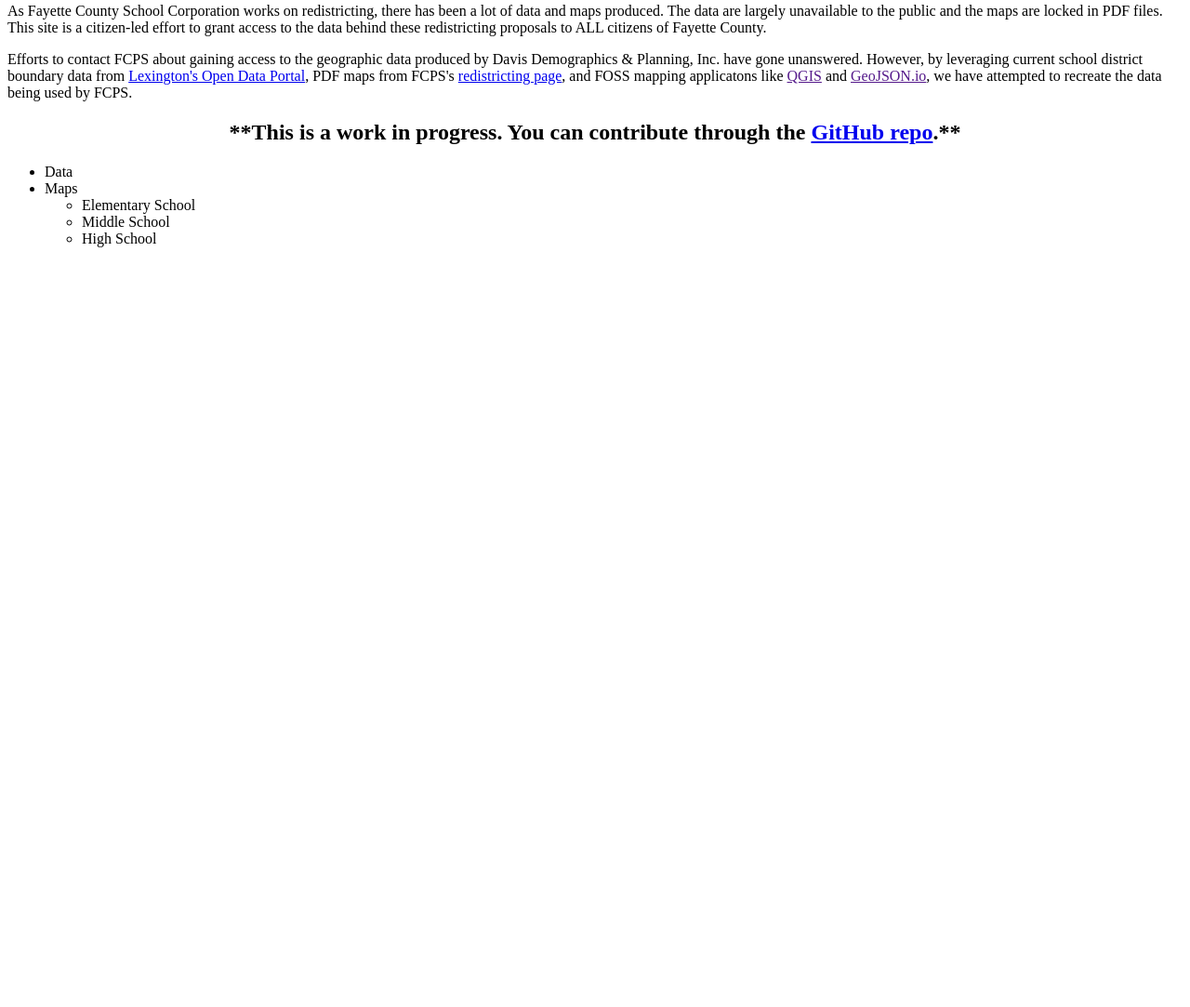
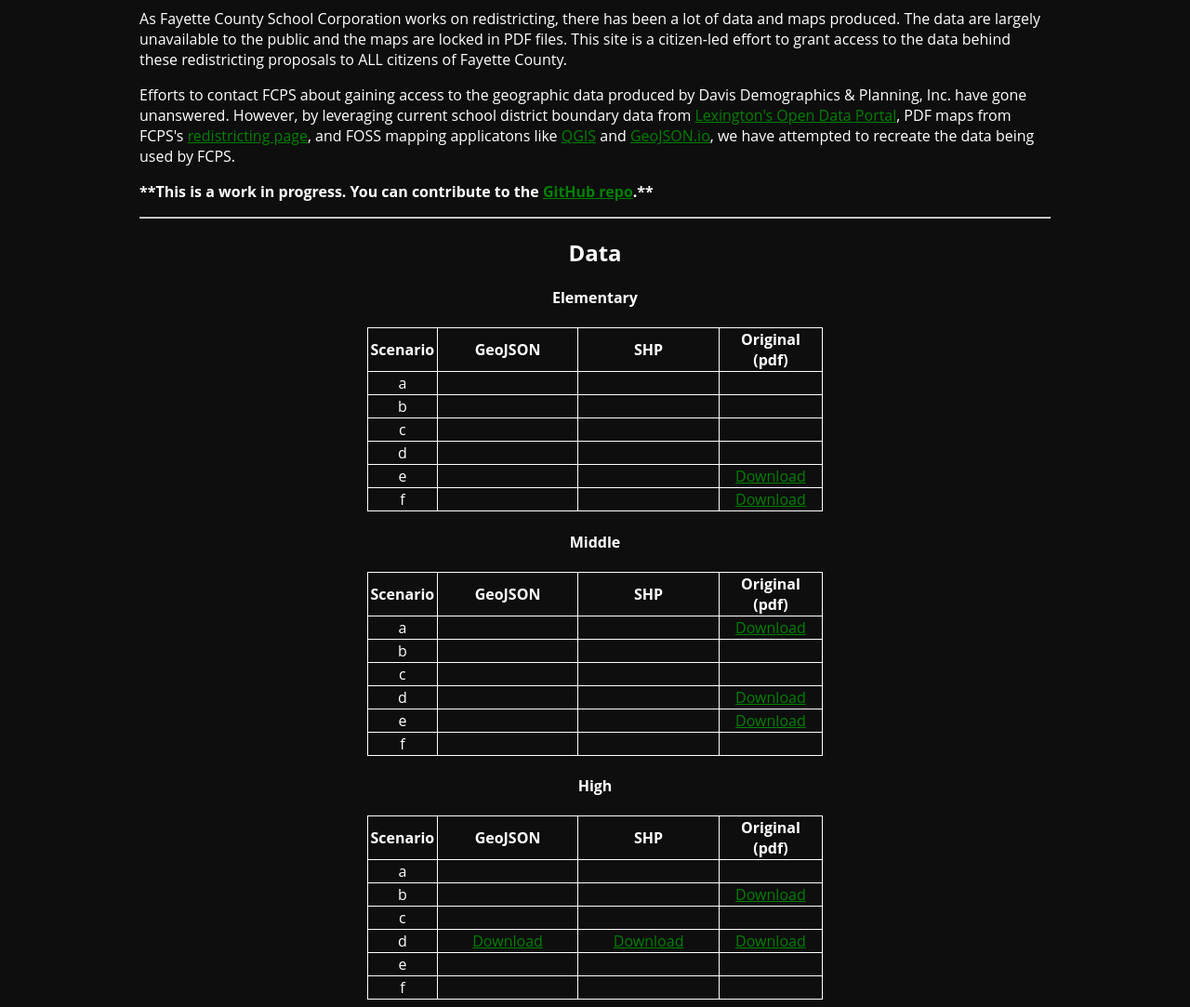
Before and after one commit to maptastik/fcps-redistricting, a plain HTML site: page index.html in a window 1280 px wide. Shown: the part 77-1160 px from the top of the page at 93% size. Before the commit the page ends 800 px from the top, so only its background shows below. Drawn offline with Linux system fonts and the light colour scheme.

Commit message:
add links to content, format page

```diff
--- a/index.html
+++ b/index.html
@@ -4,25 +4,200 @@
 	<meta charset="UTF-8">
 	<title>FCSC Redistricting Proposals</title>
 	<style>
-		h1, h2 {
+		html, body {
+			font-family: 'Open Sans', sans-serif;
+			color: white;
+			background-color: #0e0e0e;
+		}
+		.site-container {
+			max-width:980px;
+			margin-left: auto;
+			margin-right: auto;
+		}
+		h1, h2, h3, h4 {
 			text-align: center;
 		}
+		a {
+			color: green;
+		}
+		table {
+			margin-right: auto;
+			margin-left: auto;
+			border-collapse: collapse;
+			width: 50%;
+		}
+		table, th, td {
+			text-align: center;
+			border: 1px solid white;
+		}
+		#col-1{
+			width:7%;
+		}
+		#col-2, #col-3{
+			width: 31%
+		}
+		th, td {
+			padding-left: 2.5px;
+			padding-right: 2.5px;
+		}
+
 	</style>
 </head>
 <body>
-	<h1>FCSC Redistricting</h1>
-	<p>As Fayette County School Corporation works on redistricting, there has been a lot of data and maps produced. The data are largely unavailable to the public and the maps are locked in PDF files. This site is a citizen-led effort to grant access to the data behind these redistricting proposals to ALL citizens of Fayette County.</p>
-	<p>Efforts to contact FCPS about gaining access to the geographic data produced by Davis Demographics &amp; Planning, Inc. have gone unanswered. However, by leveraging current school district boundary data from <a href="http://data.lexingtonky.gov/">Lexington's Open Data Portal</a>, PDF maps from FCPS's <a href="http://www.fcps.net/zones">redistricting page</a>, and FOSS mapping applicatons like <a href="">QGIS</a> and <a href="">GeoJSON.io</a>, we have attempted to recreate the data being used by FCPS.</p>
-	<h2>**This is a work in progress. You can contribute through the <a href="https://github.com/maptastik/fcps-redistricting">GitHub repo</a>.**</h2>
-	<ul>
-		<li>Data</li>
-		<li>Maps
-			<ul>
-				<li>Elementary School</li>
-				<li>Middle School</li>
-				<li>High School</li>
-			</ul>
-		</li>
-	</ul>
+	<div class="site-container">
+		<h1>FCSC Redistricting</h1>
+		<p>As Fayette County School Corporation works on redistricting, there has been a lot of data and maps produced. The data are largely unavailable to the public and the maps are locked in PDF files. This site is a citizen-led effort to grant access to the data behind these redistricting proposals to ALL citizens of Fayette County.</p>
+		<p>Efforts to contact FCPS about gaining access to the geographic data produced by Davis Demographics &amp; Planning, Inc. have gone unanswered. However, by leveraging current school district boundary data from <a href="http://data.lexingtonky.gov/">Lexington's Open Data Portal</a>, PDF maps from FCPS's <a href="http://www.fcps.net/zones">redistricting page</a>, and FOSS mapping applicatons like <a href="">QGIS</a> and <a href="">GeoJSON.io</a>, we have attempted to recreate the data being used by FCPS.</p>
+		<p><strong>**This is a work in progress. You can contribute to the <a href="https://github.com/maptastik/fcps-redistricting">GitHub repo</a>.**</strong></p>
+		<hr>
+		<h2>Data</h2>
+		<h4>Elementary</h4>
+		<table>
+			<thead>
+				<tr>
+					<th id="col-1">Scenario</th>
+					<th id="col-2">GeoJSON</th>
+					<th id="col-3">SHP</th>
+					<th id="col-4">Original (pdf)</th>
+				</tr>
+			</thead>
+			<tbody>
+				<tr>
+					<td>a</td>
+					<td></td>
+					<td></td>
+					<td></td>
+				</tr>
+				<tr>
+					<td>b</td>
+					<td></td>
+					<td></td>
+					<td></td>
+				</tr>
+				<tr>
+					<td>c</td>
+					<td></td>
+					<td></td>
+					<td></td>
+				</tr>
+				<tr>
+					<td>d</td>
+					<td></td>
+					<td></td>
+					<td></td>
+				</tr>
+				<tr>
+					<td>e</td>
+					<td></td>
+					<td></td>
+					<td><a href="https://github.com/maptastik/fcps-redistricting/raw/gh-pages/scenarios/e/e_es-original.pdf">Download</a></td>
+				</tr>
+				<tr>
+					<td>f</td>
+					<td></td>
+					<td></td>
+					<td><a href="https://github.com/maptastik/fcps-redistricting/raw/gh-pages/scenarios/f/f_es-original.pdf">Download</a></td>
+				</tr>
+			</tbody>
+		</table>
+		<h4>Middle</h4>
+		<table>
+			<thead>
+				<tr>
+					<th id="col-1">Scenario</th>
+					<th id="col-2">GeoJSON</th>
+					<th id="col-3">SHP</th>
+					<th id="col-4">Original (pdf)</th>
+				</tr>
+			</thead>
+			<tbody>
+				<tr>
+					<td>a</td>
+					<td></td>
+					<td></td>
+					<td><a href="https://github.com/maptastik/fcps-redistricting/raw/gh-pages/scenarios/a/a_ms-original.pdf">Download</a></td>
+				</tr>
+				<tr>
+					<td>b</td>
+					<td></td>
+					<td></td>
+					<td></td>
+				</tr>
+				<tr>
+					<td>c</td>
+					<td></td>
+					<td></td>
+					<td></td>
+				</tr>
+				<tr>
+					<td>d</td>
+					<td></td>
+					<td></td>
+					<td><a href="https://github.com/maptastik/fcps-redistricting/raw/gh-pages/scenarios/d/d_ms-original.pdf">Download</a></td>
+				</tr>
+				<tr>
+					<td>e</td>
+					<td></td>
+					<td></td>
+					<td><a href="https://github.com/maptastik/fcps-redistricting/raw/gh-pages/scenarios/e/e_ms-original.pdf">Download</a></td>
+				</tr>
+				<tr>
+					<td>f</td>
+					<td></td>
+					<td></td>
+					<td></td>
+				</tr>
+			</tbody>
+		</table>
+		<h4>High</h4>
+		<table>
+			<thead>
+				<tr>
+					<th id="col-1">Scenario</th>
+					<th id="col-2">GeoJSON</th>
+					<th id="col-3">SHP</th>
+					<th id="col-4">Original (pdf)</th>
+				</tr>
+			</thead>
+			<tbody>
+				<tr>
+					<td>a</td>
+					<td></td>
+					<td></td>
+					<td></td>
+				</tr>
+				<tr>
+					<td>b</td>
+					<td></td>
+					<td></td>
+					<td><a href="https://github.com/maptastik/fcps-redistricting/raw/gh-pages/scenarios/b/b_hs-original.pdf">Download</a></td>
+				</tr>
+				<tr>
+					<td>c</td>
+					<td></td>
+					<td></td>
+					<td></td>
+				</tr>
+				<tr>
+					<td>d</td>
+					<td><a href="https://raw.githubusercontent.com/maptastik/fcps-redistricting/gh-pages/scenarios/d/d_hs.geojson">Download</a></td>
+					<td><a href="https://github.com/maptastik/fcps-redistricting/raw/gh-pages/scenarios/d/d_hs.zip">Download</a></td>
+					<td><a href="https://github.com/maptastik/fcps-redistricting/raw/gh-pages/scenarios/d/d_hs-original.pdf">Download</a></td>
+				</tr>
+				<tr>
+					<td>e</td>
+					<td></td>
+					<td></td>
+					<td></td>
+				</tr>
+				<tr>
+					<td>f</td>
+					<td></td>
+					<td></td>
+					<td></td>
+				</tr>
+			</tbody>
+		</table>
+	</div>
 </body>
 </html>
```
